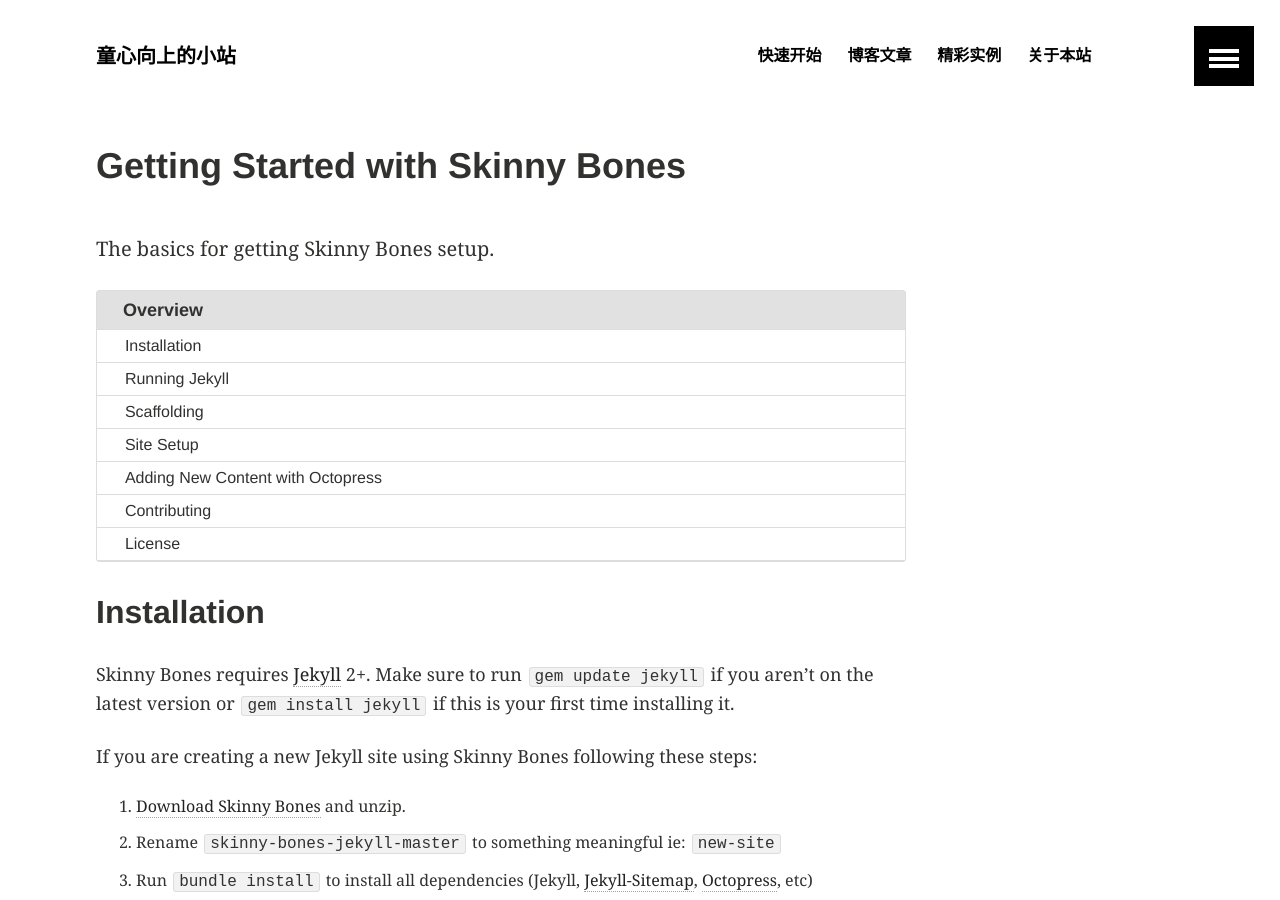
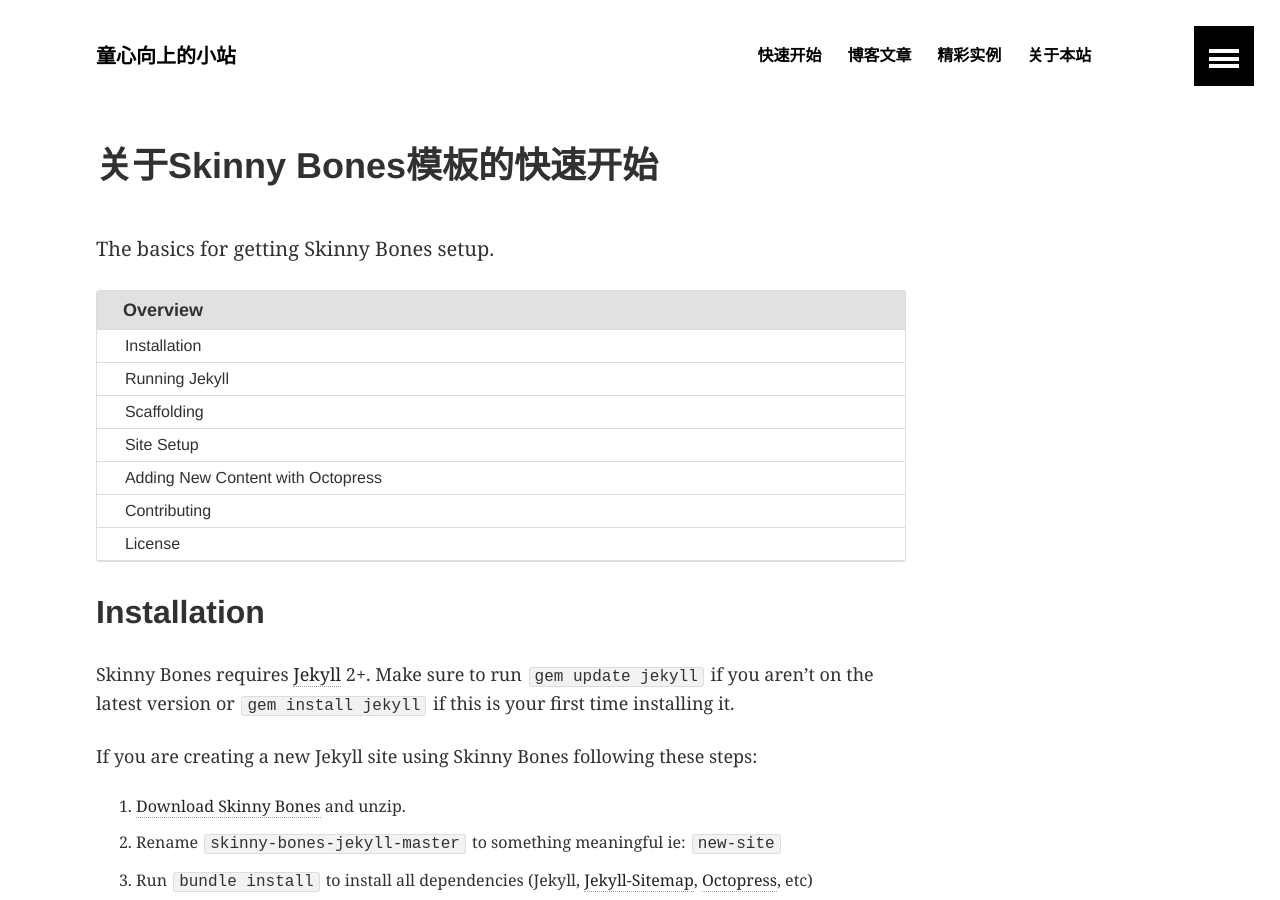
Before and after one commit to txxs/locere.github.com, a Jekyll site: the page built from getting-started/index.md, in a window 1280 px wide and 900 px high. Built offline with Jekyll 4.4.1, drawn with Linux system fonts in a browser that asks for light colours.

Commit message:
开始的修改

```diff
--- a/getting-started/index.md
+++ b/getting-started/index.md
@@ -1,6 +1,6 @@
 ---
 layout: article
-title: "Getting Started with Skinny Bones"
+title: "关于Skinny Bones模板的快速开始"
 date: 2014-06-25T13:57:25-04:00
 modified:
 excerpt:
```
